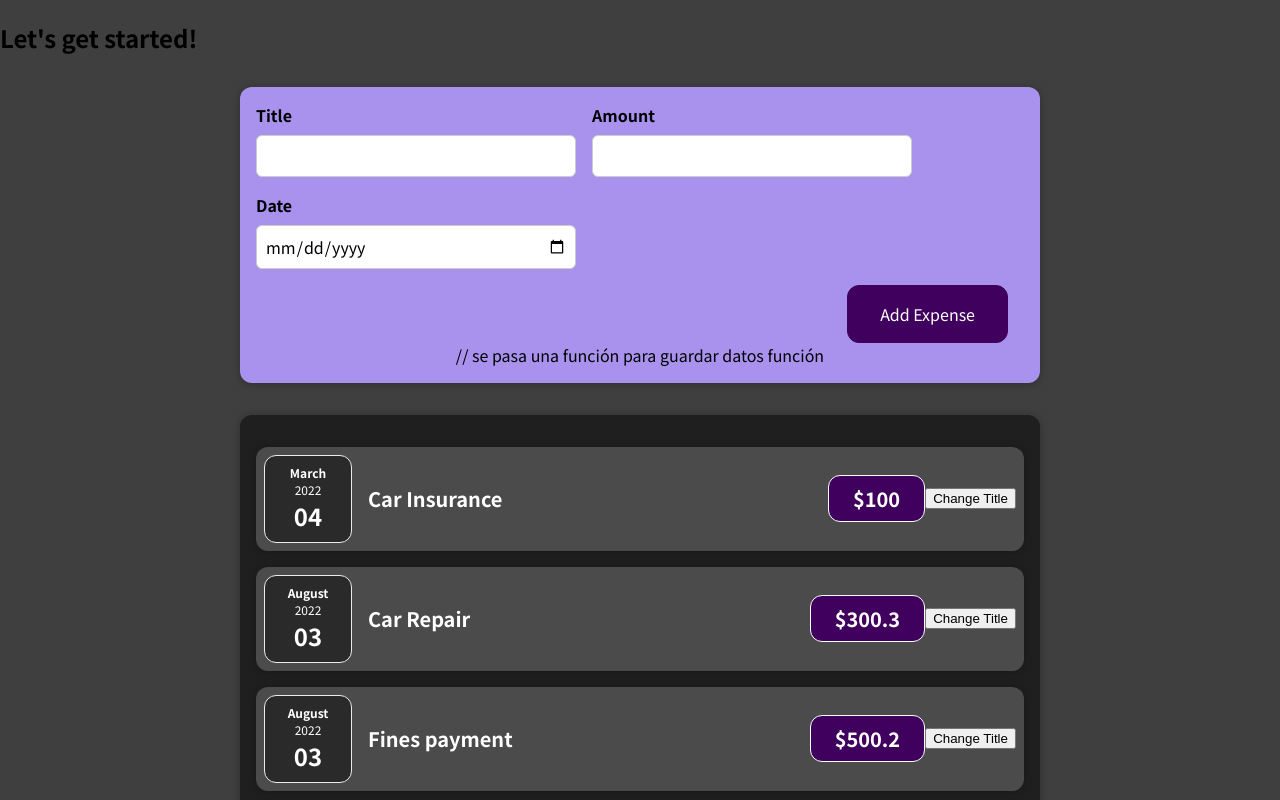
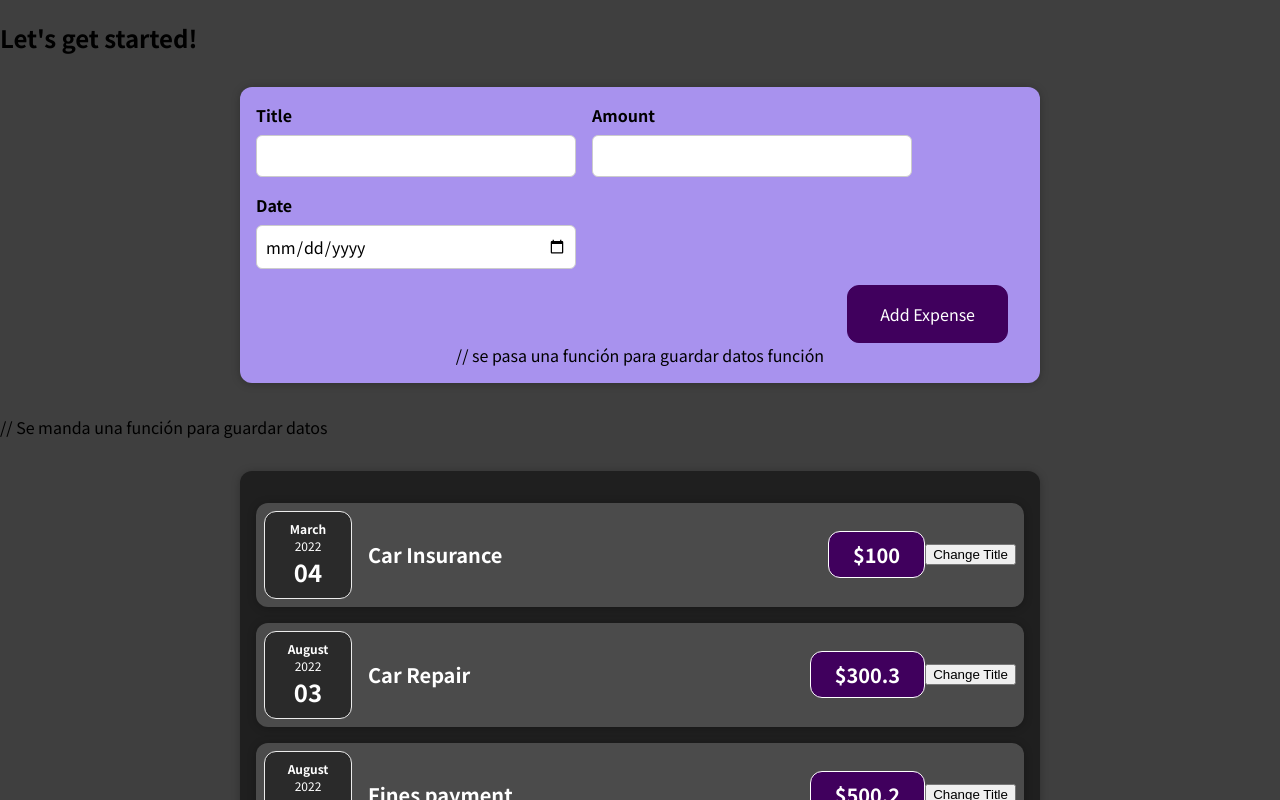
Before and after one commit to dukej10/Inicio-React, a React (Create React App) app: page / in a window 1280 px wide. Shown: the top 800 px of the page. Built offline with nearby package versions, Linux system fonts and the light colour scheme.

Commit message:
comentario para pasar información

```diff
--- a/src/App.js
+++ b/src/App.js
@@ -36,7 +36,8 @@ const App = () => {
   return (
     <div>
       <h2>Let's get started!</h2>
-      <NewExpense onAddExpense={addExpense} />
+      <NewExpense onAddExpense={addExpense} /> // Se manda una función para
+      guardar datos
       <Expenses items={expenses} />
     </div>
   );
```
Also changed, not shown: 1 other file (tests, documents, lock files or other folders).
